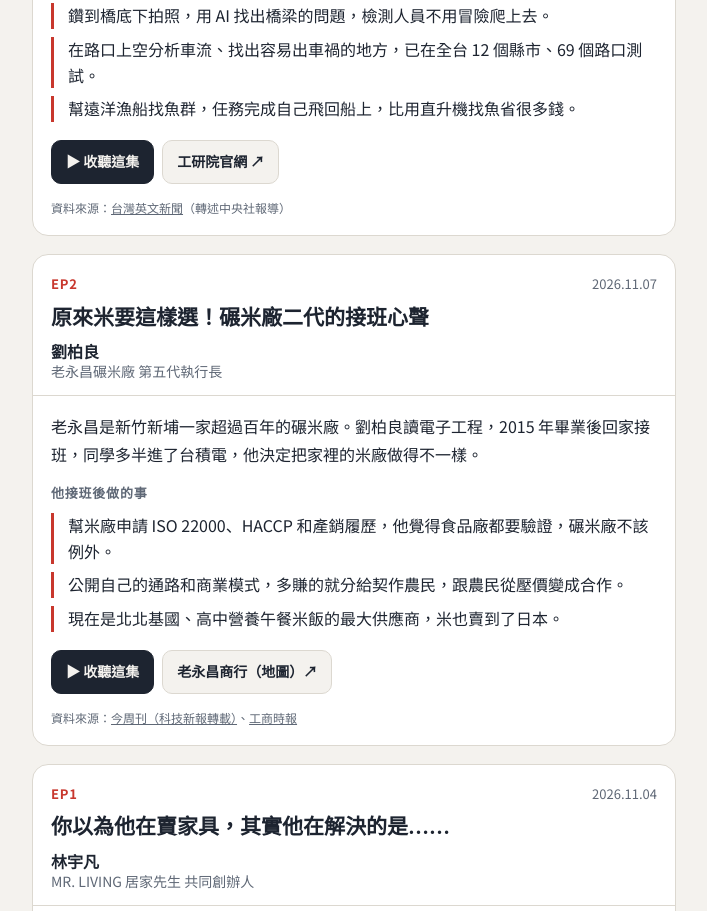
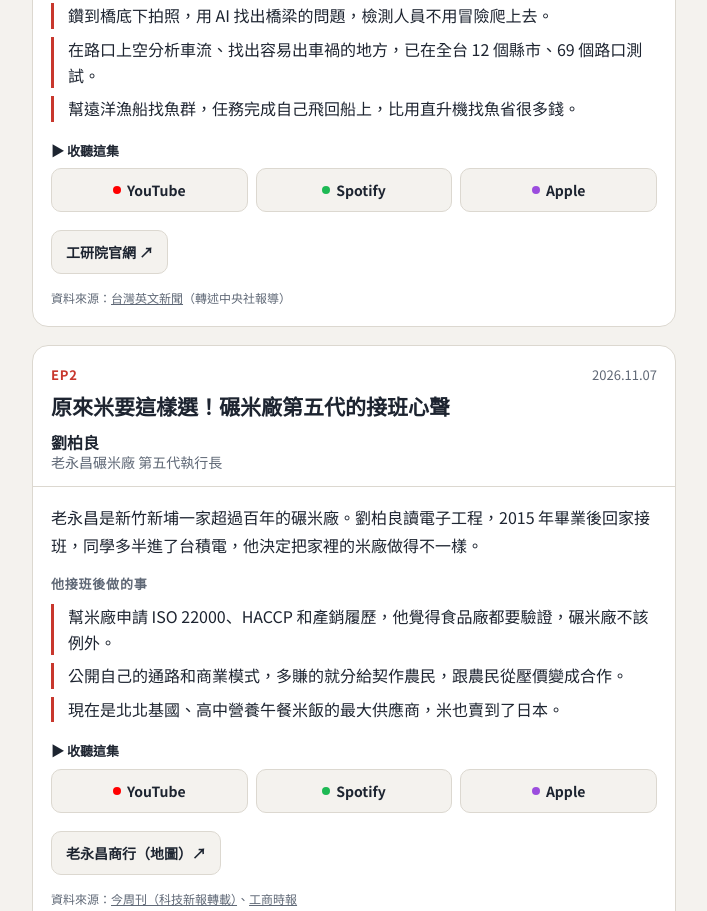
Before and after one commit to tsenggiber/wydzp, a plain HTML site: page index.html in a window 1280 px wide. Shown: the part 1944-2855 px from the top of the page, without its empty margins (286-993 px from the left). Drawn offline with Linux system fonts and the light colour scheme.

Commit message:
每集收聽改成 YouTube/Spotify/Apple 三顆單集按鈕；EP2 標題改為第五代
Co-Authored-By: Claude Opus 5.5 <noreply@anthropic.com>

```diff
--- a/index.html
+++ b/index.html
@@ -80,6 +80,11 @@ h2{font-family:var(--display);font-weight:900;font-size:24px;margin:0;text-wrap:
 .actions{display:flex;flex-wrap:wrap;gap:8px;padding-top:4px}
 .actions a{display:inline-flex;align-items:center;gap:6px;min-height:44px;padding:8px 14px;border-radius:10px;text-decoration:none;font-weight:700;font-size:14px;border:1px solid var(--line);background:var(--paper)}
 .actions a.listen{background:var(--ink);color:var(--paper);border-color:var(--ink)}
+.listen-on{display:flex;flex-direction:column;gap:6px;padding-top:4px}
+.listen-on .lbl{font-size:13px;font-weight:700}
+.listen-on .row{display:grid;grid-template-columns:repeat(3,1fr);gap:8px}
+.listen-on .row a{display:flex;align-items:center;justify-content:center;gap:6px;min-height:44px;padding:8px 6px;border-radius:10px;text-decoration:none;font-weight:700;font-size:14px;border:1px solid var(--line);background:var(--paper)}
+.listen-on .row a .dot{width:8px;height:8px;border-radius:50%;flex:none;background:var(--c)}
 .actions a.give{background:var(--signal);color:var(--signal-ink);border-color:var(--signal)}
 .src{font-size:12px;color:var(--muted);line-height:1.6}
 .src a{color:var(--muted)}
@@ -194,8 +199,15 @@ footer b{color:var(--ink)}
           <li>在路口上空分析車流、找出容易出車禍的地方，已在全台 12 個縣市、69 個路口測試。</li>
           <li>幫遠洋漁船找魚群，任務完成自己飛回船上，比用直升機找魚省很多錢。</li>
         </ul>
+        <div class="listen-on">
+          <div class="lbl">▶ 收聽這集</div>
+          <div class="row">
+            <a href="https://www.youtube.com/watch?v=7cd9VGPfQpA" style="--c:#ff0000"><span class="dot"></span>YouTube</a>
+            <a href="https://open.spotify.com/episode/25DuQYzxvKYUe5AupE3rNR" style="--c:#1db954"><span class="dot"></span>Spotify</a>
+            <a href="https://podcasts.apple.com/tw/podcast/id6828685996?i=1000801881528" style="--c:#9b4dde"><span class="dot"></span>Apple</a>
+          </div>
+        </div>
         <div class="actions">
-          <a class="listen" href="https://www.youtube.com/watch?v=7cd9VGPfQpA">▶ 收聽這集</a>
           <a href="https://www.itri.org.tw/">工研院官網 ↗</a>
         </div>
         <div class="src">資料來源：<a href="https://www.taiwannews.com.tw/zh/news/6042572">台灣英文新聞</a>（轉述中央社報導）</div>
@@ -206,7 +218,7 @@ footer b{color:var(--ink)}
     <article class="ep" id="ep2">
       <div class="ep-head">
         <div class="meta"><span class="no">EP2</span><span>2026.11.07</span></div>
-        <h3>原來米要這樣選！碾米廠二代的接班心聲</h3>
+        <h3>原來米要這樣選！碾米廠第五代的接班心聲</h3>
         <div class="who">
           <div><b>劉柏良</b><span>老永昌碾米廠 第五代執行長</span></div>
         </div>
@@ -219,8 +231,15 @@ footer b{color:var(--ink)}
           <li>公開自己的通路和商業模式，多賺的就分給契作農民，跟農民從壓價變成合作。</li>
           <li>現在是北北基國、高中營養午餐米飯的最大供應商，米也賣到了日本。</li>
         </ul>
+        <div class="listen-on">
+          <div class="lbl">▶ 收聽這集</div>
+          <div class="row">
+            <a href="https://www.youtube.com/watch?v=MhiUUFMlW3Q" style="--c:#ff0000"><span class="dot"></span>YouTube</a>
+            <a href="https://open.spotify.com/episode/3jcQr0n9dGIhGuJxiue1be" style="--c:#1db954"><span class="dot"></span>Spotify</a>
+            <a href="https://podcasts.apple.com/tw/podcast/id6828685996?i=1000800387567" style="--c:#9b4dde"><span class="dot"></span>Apple</a>
+          </div>
+        </div>
         <div class="actions">
-          <a class="listen" href="https://www.youtube.com/watch?v=MhiUUFMlW3Q">▶ 收聽這集</a>
           <a href="https://www.google.com/maps/search/?api=1&amp;query=%E8%80%81%E6%B0%B8%E6%98%8C%E5%95%86%E8%A1%8C">老永昌商行（地圖）↗</a>
         </div>
         <div class="src">資料來源：<a href="https://technews.tw/?p=1413162">今周刊（科技新報轉載）</a>、<a href="https://www.ctee.com.tw/news/20250720700009-430503">工商時報</a></div>
@@ -244,8 +263,15 @@ footer b{color:var(--ink)}
           <li>品牌走到第九年，累積銷售突破 30 億元，服務超過 9 萬個家庭。</li>
           <li>新莊 3.0 旗艦店有 414 坪，裡面蓋了真實比例的樣品屋和咖啡廳，讓人走進去感受住起來的樣子。</li>
         </ul>
+        <div class="listen-on">
+          <div class="lbl">▶ 收聽這集</div>
+          <div class="row">
+            <a href="https://www.youtube.com/watch?v=EDo3zrFM3S4" style="--c:#ff0000"><span class="dot"></span>YouTube</a>
+            <a href="https://open.spotify.com/episode/3lzcLAmtpYcjZiJcDsf2zR" style="--c:#1db954"><span class="dot"></span>Spotify</a>
+            <a href="https://podcasts.apple.com/tw/podcast/id6828685996?i=1000798821670" style="--c:#9b4dde"><span class="dot"></span>Apple</a>
+          </div>
+        </div>
         <div class="actions">
-          <a class="listen" href="https://www.youtube.com/watch?v=EDo3zrFM3S4">▶ 收聽這集</a>
           <a href="https://www.mrliving.com.tw/">居家先生官網 ↗</a>
         </div>
         <div class="src">資料來源：<a href="https://www.storm.mg/article/11071945">風傳媒</a>、<a href="https://www.ctee.com.tw/news/20251007700181-439901">工商時報</a>、<a href="https://n.yam.com/Article/20250616187107">威傳媒</a></div>
```
Also changed, not shown: 1 other file.
